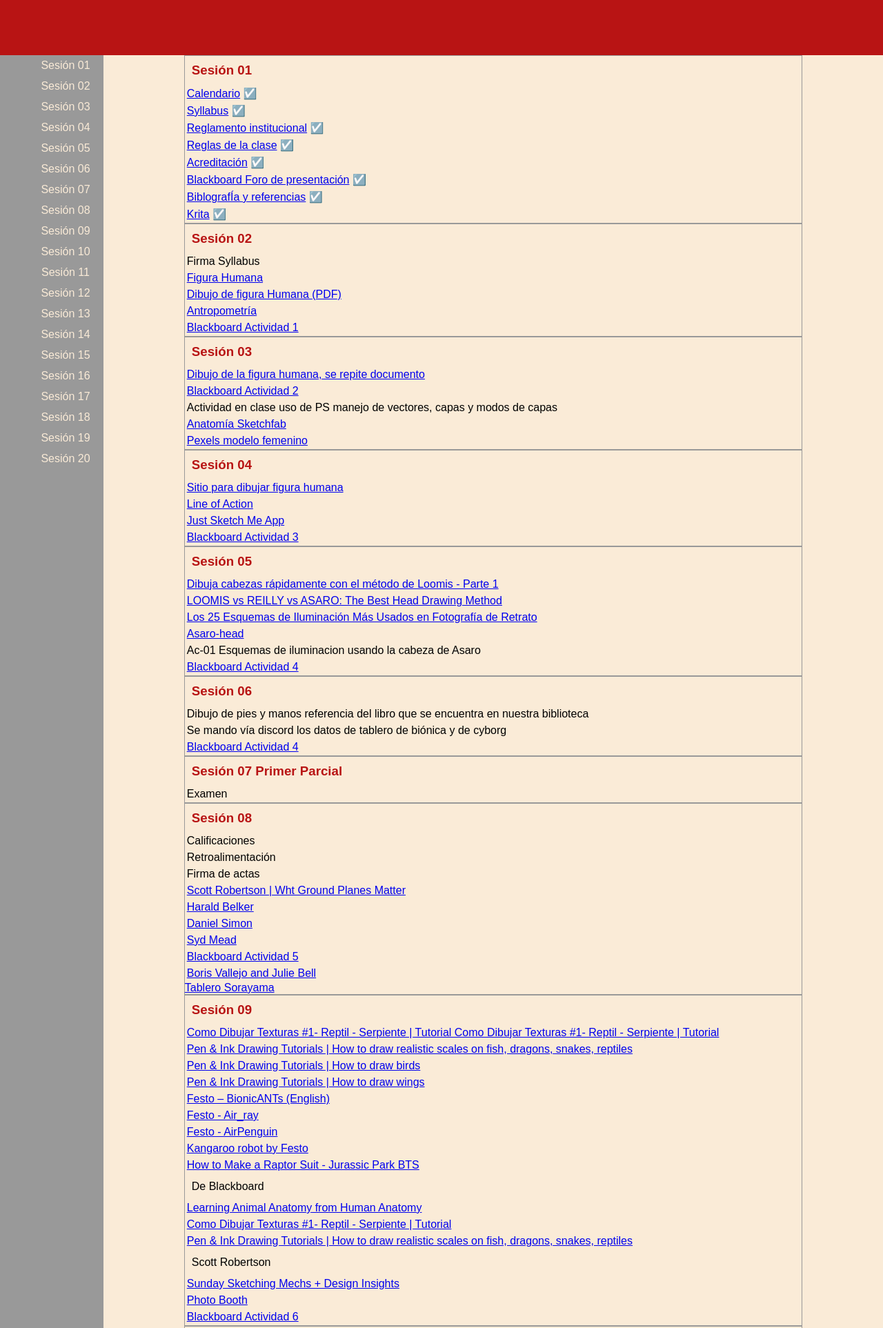
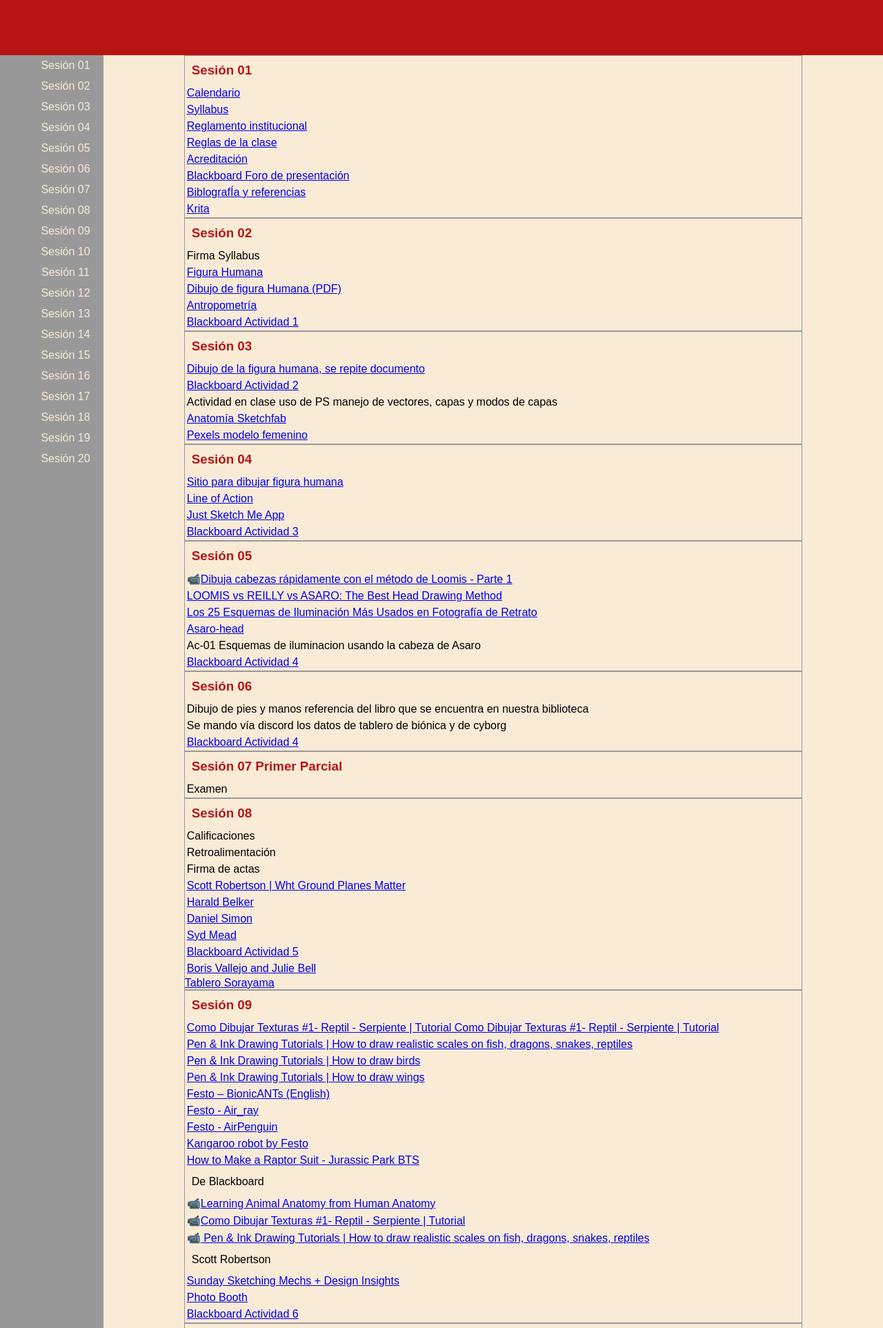
Before and after one commit to beztao01/antropometria, a plain HTML site: page index.html in a window 1280 px wide. Shown: the part 120-2045 px from the top of the page at 69% size. Drawn offline with Linux system fonts and the light colour scheme.

Commit message:
add camara emoji

```diff
--- a/index.html
+++ b/index.html
@@ -44,14 +44,14 @@
                 <section>
                     <h3>Sesión 01</h3>
                     <ul>
-                        <li><a href="./assets/Calendario2024-02.png" target="_blank" rel="noopener noreferrer">Calendario</a> ☑️</li>
-                        <li><a href="./assets/antroSyllabus.pdf" target="_blank" rel="noopener noreferrer">Syllabus</a> ☑️</li>
-                        <li><a href="https://uvm.mx/storage/app/uploads/public/607/0fe/9b5/6070fe9b51884976085516.pdf" target="_blank" rel="noopener noreferrer">Reglamento institucional</a> ☑️</li>
-                        <li><a href="./assets/reveal/index.html" target="_blank" rel="noopener noreferrer">Reglas de la clase</a> ☑️</li>
-                        <li><a href="./assets/acreditacion/index.html"target="_blank" rel="noopener noreferrer">Acreditación</a> ☑️</li>
-                        <li><a href="https://uvmonline.blackboard.com/webapps/login/" target="_blank" rel="noopener noreferrer">Blackboard Foro de presentación</a> ☑️</li>
-                        <li><a href="https://myuvmedu.sharepoint.com/:f:/s/Section_N224L685202480521/EgKRy7EhT6lDqfReBD10M6oBTFL4UuixSEgG-R56qBnrYw?e=sQn6H4" target="_blank" rel="noopener noreferrer">BiblografÍa y referencias</a> ☑️</li>
-                        <li><a href="https://youtu.be/-04I95vhRDA?si=pdpGH9QylnP5sLMb">Krita</a> ☑️</li>
+                        <li><a href="./assets/Calendario2024-02.png" target="_blank" rel="noopener noreferrer">Calendario</a> </li>
+                        <li><a href="./assets/antroSyllabus.pdf" target="_blank" rel="noopener noreferrer">Syllabus</a> </li>
+                        <li><a href="https://uvm.mx/storage/app/uploads/public/607/0fe/9b5/6070fe9b51884976085516.pdf" target="_blank" rel="noopener noreferrer">Reglamento institucional</a> </li>
+                        <li><a href="./assets/reveal/index.html" target="_blank" rel="noopener noreferrer">Reglas de la clase</a> </li>
+                        <li><a href="./assets/acreditacion/index.html"target="_blank" rel="noopener noreferrer">Acreditación</a> </li>
+                        <li><a href="https://uvmonline.blackboard.com/webapps/login/" target="_blank" rel="noopener noreferrer">Blackboard Foro de presentación</a> </li>
+                        <li><a href="https://myuvmedu.sharepoint.com/:f:/s/Section_N224L685202480521/EgKRy7EhT6lDqfReBD10M6oBTFL4UuixSEgG-R56qBnrYw?e=sQn6H4" target="_blank" rel="noopener noreferrer">BiblografÍa y referencias</a> </li>
+                        <li><a href="https://youtu.be/-04I95vhRDA?si=pdpGH9QylnP5sLMb">Krita</a> </li>
                     </ul>
                 </section>
                 <section>
@@ -87,7 +87,7 @@
                 <section>
                     <h3>Sesión 05</h3>
                     <ul>
-                        <li><a href="https://www.youtube.com/watch?v=wAOldLWIDSM" target="_blank" rel="noopener noreferrer">Dibuja cabezas rápidamente con el método de Loomis - Parte 1</a></li>
+                        <li>📹<a href="https://www.youtube.com/watch?v=wAOldLWIDSM" target="_blank" rel="noopener noreferrer">Dibuja cabezas rápidamente con el método de Loomis - Parte 1</a></li>
                         <li><a href="https://youtu.be/Zs6qlFoPUJs?si=WT6w1sWFXy-5iEUJ" target="_blank" rel="noopener noreferrer">LOOMIS vs REILLY vs ASARO: The Best Head Drawing Method</a></li>
                         <li><a href="https://www.dzoom.org.es/esquemas-iluminacion-retrato/" target="_blank" rel="noopener noreferrer">Los 25 Esquemas de Iluminación Más Usados en Fotografía de Retrato</a></li>
                         <li><a href="https://skfb.ly/6UrIR" target="_blank" rel="noopener noreferrer">Asaro-head</a></li>
@@ -143,9 +143,9 @@
                         <li><a href="https://youtu.be/_4luJ0ZSqy8?si=vdGc0sQp-UW1mVrw" target="_blank" rel="noopener noreferrer">Kangaroo robot by Festo</a></li>
                         <li><a href="https://youtu.be/jAzQr3Ml0UI?si=93gF1ttCer4x7jBk" target="_blank" rel="noopener noreferrer">How to Make a Raptor Suit - Jurassic Park BTS</a></li>
                         <p>De Blackboard</p>
-                        <li><a href="https://youtu.be/HY9qx6n52Zc?si=1rrncJIqnHa7Km5k" target="_blank" rel="noopener noreferrer">Learning Animal Anatomy from Human Anatomy</a></li>
-                        <li><a href="https://youtu.be/PyamSloJMOs?si=UIWMdjUErH40qTbM" target="_blank" rel="noopener noreferrer">Como Dibujar Texturas #1- Reptil - Serpiente | Tutorial</a></li>
-                        <li><a href="https://youtu.be/kx51VJ2eT68?si=VKzCEcyuyswmPtGz" target="_blank" rel="noopener noreferrer"> Pen & Ink Drawing Tutorials | How to draw realistic scales on fish, dragons, snakes, reptiles </a></li>
+                        <li>📹<a href="https://youtu.be/HY9qx6n52Zc?si=1rrncJIqnHa7Km5k" target="_blank" rel="noopener noreferrer">Learning Animal Anatomy from Human Anatomy</a></li>
+                        <li>📹<a href="https://youtu.be/PyamSloJMOs?si=UIWMdjUErH40qTbM" target="_blank" rel="noopener noreferrer">Como Dibujar Texturas #1- Reptil - Serpiente | Tutorial</a></li>
+                        <li>📹<a href="https://youtu.be/kx51VJ2eT68?si=VKzCEcyuyswmPtGz" target="_blank" rel="noopener noreferrer"> Pen & Ink Drawing Tutorials | How to draw realistic scales on fish, dragons, snakes, reptiles </a></li>
                         <p>Scott Robertson</p>
                         <li><a href="https://youtu.be/S7_8Znh9bM8?si=NqPDRNh_cvhTO5BW" target="_blank" rel="noopener noreferrer">Sunday Sketching Mechs + Design Insights</a></li>
 
@@ -188,11 +188,11 @@
                     <ul>
                         <p>De Blackboard</p>
                         <li><a href="https://www.academia.edu/36401661/The_Animators_Survival_Kit" target="_blank" rel="noopener noreferrer"> The Animator’s Survival Kit</a></li>
-                        <li><a href="http://">Video UVM</a></li>
-                        <li><a href="http://">Video UVM</a></li>
-                        <li><a href="https://www.youtube.com/watch?v=qThIyj1mLfs" target="_blank" rel="noopener noreferrer"> Birds in Flight - video reference for animators</a></li>
-                        <li><a href="https://www.youtube.com/watch?v=ILOdSC8Wu5k" target="_blank" rel="noopener noreferrer"> Bird Fly Animation </a></li>
-                        <li><a href="https://www.youtube.com/watch?v=2FR982O37dw" target="_blank" rel="noopener noreferrer"> The Art of Aaron Blaise. (30 de julio de 2016). Animation -</a></li>
+                        <li>📹<a href="#">Video UVM</a></li>
+                        <li>📹<a href="#">Video UVM</a></li>
+                        <li>📹<a href="https://www.youtube.com/watch?v=qThIyj1mLfs" target="_blank" rel="noopener noreferrer"> Birds in Flight - video reference for animators</a></li>
+                        <li>📹<a href="https://www.youtube.com/watch?v=ILOdSC8Wu5k" target="_blank" rel="noopener noreferrer"> Bird Fly Animation </a></li>
+                        <li>📹<a href="https://www.youtube.com/watch?v=2FR982O37dw" target="_blank" rel="noopener noreferrer"> The Art of Aaron Blaise. (30 de julio de 2016). Animation -</a></li>
                         <li>Calificaciones</li>
                         <li>Retroalimentación</li>
                         <li>Firma de actas</li>
@@ -220,9 +220,9 @@
                     <h3>Sesión 17</h3>
                     <ul>
                         <p>de Blackboard</p>
-                        <li><a href=" https://www.youtube.com/watch?v=vaASm0EhsyM" target="_blank" rel="noopener noreferrer"> Behind the scene Lizard walk cycle | Stop-motion animation in Dragonframe</a></li>
-                        <li><a href=" https://www.floridamuseum.ufl.edu/discover-fish/fish/how-fish-swim/" target="_blank" rel="noopener noreferrer">How Fish Swim</a></li>
-                        <li><a href="https://esi.stanford.edu/exercise/exercise4.htm" target="_blank" rel="noopener noreferrer"></a>Fish swimming styles (Enlace Prohibido)</li>
+                        <li>📹<a href=" https://www.youtube.com/watch?v=vaASm0EhsyM" target="_blank" rel="noopener noreferrer"> Behind the scene Lizard walk cycle | Stop-motion animation in Dragonframe</a></li>
+                        <li>📹<a href=" https://www.floridamuseum.ufl.edu/discover-fish/fish/how-fish-swim/" target="_blank" rel="noopener noreferrer">How Fish Swim</a></li>
+                        <li>📹<a href="https://esi.stanford.edu/exercise/exercise4.htm" target="_blank" rel="noopener noreferrer"></a>Fish swimming styles (Enlace Prohibido)</li>
                         <li><a href="https://uvmonline.blackboard.com/webapps/login/" target="_blank" rel="noopener noreferrer">Blackboard  actividad 12</a></li>
                     </ul>
                 </section>
```
